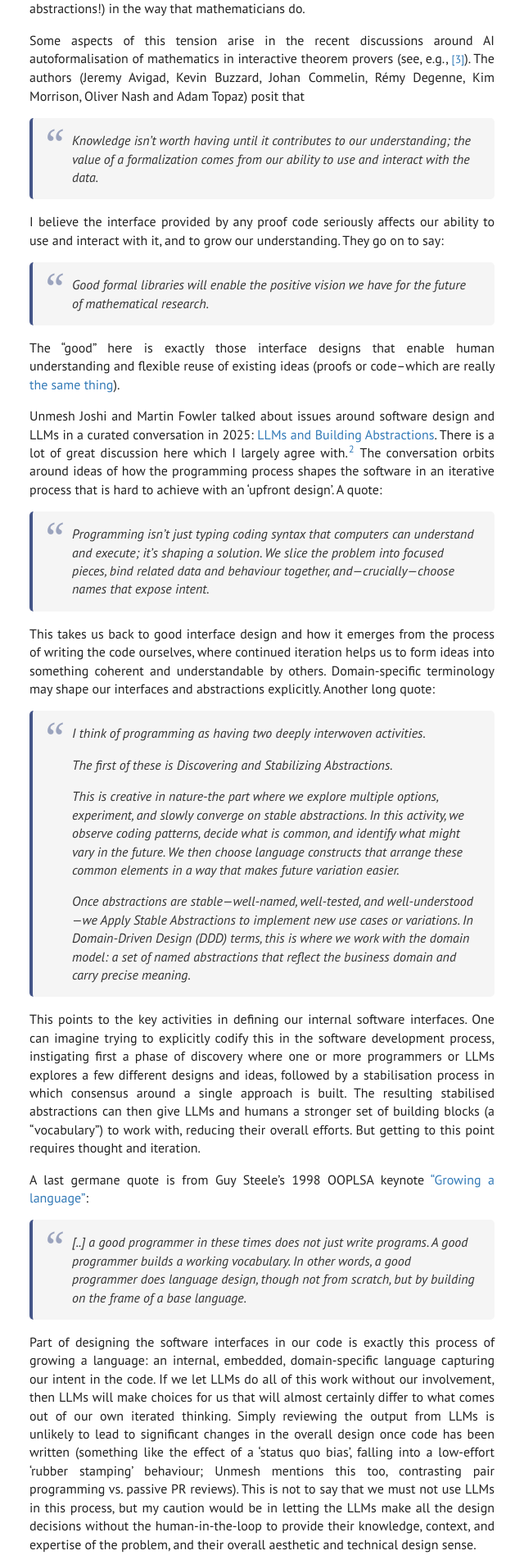
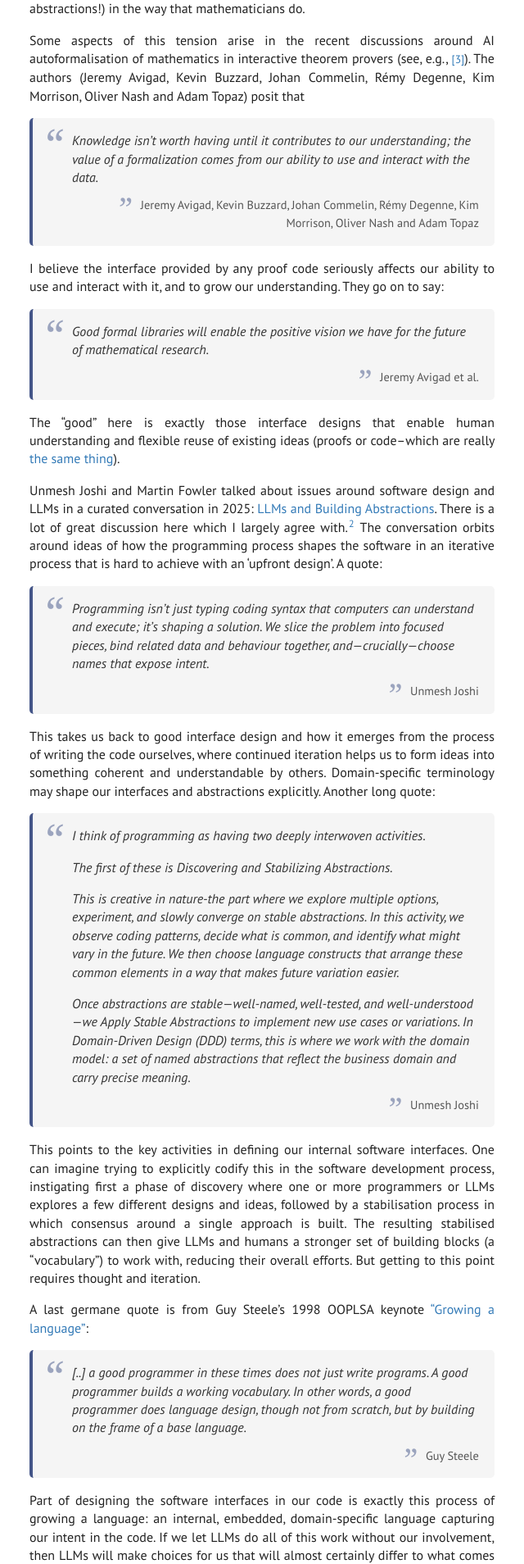
Before and after one commit to dorchard/dorchard.github.io, a Jekyll site: the page built from _blog/2026-11-03-on-interfaces-and-llms.md, in a window 1280 px wide. Shown: the part 1576-3484 px from the top of the page at 82% size, without its empty margins (320-960 px from the left). Built offline with Jekyll 4.4.1, drawn with Linux system fonts in a browser that asks for light colours; comment, search, counter and statistics services are not loaded; some of the changed text lies outside the part shown.

Commit message:
quote authors

```diff
--- a/_blog/2026-11-03-on-interfaces-and-llms.md
+++ b/_blog/2026-11-03-on-interfaces-and-llms.md
@@ -84,6 +84,9 @@ Degenne, Kim Morrison, Oliver Nash and Adam Topaz) posit that
 > Knowledge isn’t worth having until it contributes to our
 > understanding; the value of a formalization comes from our ability to
 > use and interact with the data.
+>
+> Jeremy Avigad, Kevin Buzzard, Johan Commelin, Rémy Degenne, Kim Morrison, Oliver Nash and Adam Topaz
+> {: .quote-author}
 
 I believe the interface provided by
 any proof code seriously affects our ability to use and interact with
@@ -92,6 +95,9 @@ it, and to grow our understanding.  They go on to say:
 > Good formal
 > libraries will enable the positive vision we have for the future of
 > mathematical research.
+>
+> Jeremy Avigad et al.
+> {: .quote-author}
 
 The "good" here is exactly those interface
 designs that enable human understanding and flexible reuse of
@@ -110,6 +116,9 @@ A quote:
 > solution. We slice the problem into focused pieces, bind related data
 > and behaviour together, and—crucially—choose names that expose
 > intent.
+>
+> Unmesh Joshi
+> {: .quote-author}
 
 This takes us back to good interface design and how
 it emerges from the process of writing the
@@ -134,6 +143,9 @@ Another long quote:
 > cases or variations. In Domain-Driven Design (DDD) terms, this is
 > where we work with the domain model: a set of named abstractions that
 > reflect the business domain and carry precise meaning.
+>
+> Unmesh Joshi
+> {: .quote-author}
 
 This points to the key activities in defining our internal software
 interfaces. One can imagine trying to explicitly codify this in
@@ -149,6 +161,9 @@ A last germane quote is from Guy Steele's 1998 OOPLSA keynote ["Growing
 a language"](https://www.youtube.com/watch?v=_ahvzDzKdB0):
 
 > [..] a good programmer in these times does not just write programs. A good programmer builds a working vocabulary. In other words, a good programmer does language design, though not from scratch, but by building on the frame of a base language.
+>
+> Guy Steele
+> {: .quote-author}
 
 Part of designing the software interfaces in our code is exactly this
 process of growing a language: an internal, embedded, domain-specific
@@ -195,7 +210,7 @@ up a 'ubiquitous language' <a class="cite" id="cite-6" href="#ref-6">[6]</a>
 
 - Write design documentation, including what are the main values, principles, and goals within the design.
 
-No AI was used in the writing of this blog post.
+<p style='color:grey'>(No AI was used in the writing of this blog post).</p>
 
 ## References
 
--- a/assets/main.css
+++ b/assets/main.css
@@ -315,6 +315,26 @@ strong {
   margin-bottom: 0;
 }
 
+/* Attribution line: closing quote mark followed by the author(s) */
+.blog-post-content blockquote p.quote-author {
+  text-align: right;
+  font-style: normal;
+  font-size: 0.9em;
+  color: #555;
+  margin-top: -0.3em;
+}
+
+.blog-post-content blockquote p.quote-author::before {
+  content: "\201D";
+  font-family: Georgia, serif;
+  font-size: 2.6em;
+  line-height: 0;
+  vertical-align: -0.35em;
+  color: #458;
+  opacity: 0.5;
+  margin-right: 0.25em;
+}
+
 /* Highlighted pull-out statement */
 .blog-post-content p.callout {
   text-align: center;
```
